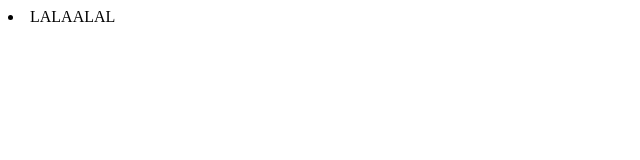
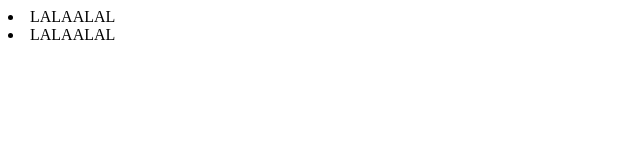
Before and after one commit to sman-1010/githubtest, a plain HTML site: page index.html in a window 1280 px wide. Shown: the full height of the page, 0-640 px from the left. Drawn offline with Linux system fonts and the light colour scheme.

Commit message:
added new line

```diff
--- a/index.html
+++ b/index.html
@@ -2,6 +2,7 @@
   <body>
     <div>
     <li>LALAALAL</li>
+    <li>LALAALAL</li>
     </div>
   </body>
 </head>
```
